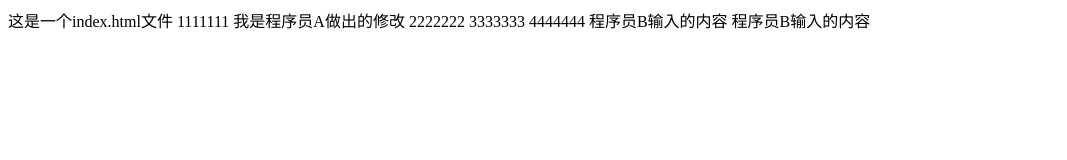
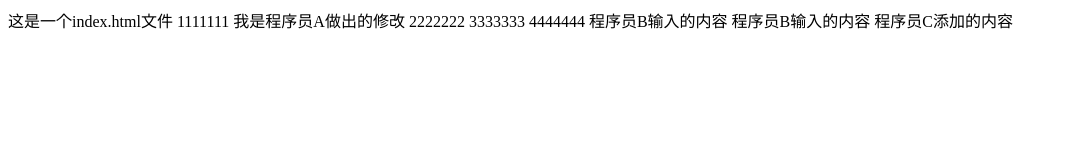
Before and after one commit to huangli112/git-demo, a plain HTML site: page index.html in a window 1280 px wide. Shown: the whole page, without its empty margins (0-1067 px from the left). Drawn offline with Linux system fonts and the light colour scheme.

Commit message:
程序员C做出了修改

```diff
--- a/index.html
+++ b/index.html
@@ -12,5 +12,7 @@
 4444444
 程序员B输入的内容
 程序员B输入的内容
+
+程序员C添加的内容
 </body>
 </html>
```
